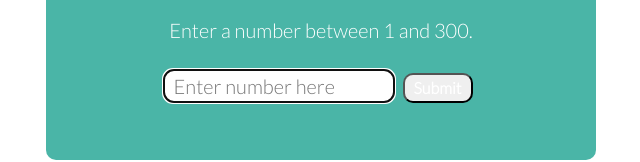
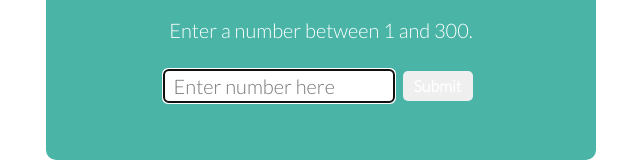
Before and after one commit to summermichiko/FizzBuzz, a plain HTML site: page index.html in a window 1280 px wide. Shown: the part 180-342 px from the top of the page, without its empty margins (319-959 px from the left). Drawn offline with nearby package versions, Linux system fonts and the light colour scheme; a web font is replaced by a local one.

Commit message:
touch ups

```diff
--- a/main.css
+++ b/main.css
@@ -85,7 +85,7 @@ h1 {
 	font-size: 20px;
 	font-family: Lato;
 	color: #3A403F;
-	border-radius: 10px;
+	border-radius: 5px;
 	border: none;
 	position: relative;
 	margin-left: auto;
@@ -95,7 +95,7 @@ h1 {
 
 #submitButton{
 	text-align: center;
-	border-radius: 10px;
+	border-radius: 5px;
 	position: relative;
 	height: 30px;
 	font-family: Lato;
@@ -105,6 +105,8 @@ h1 {
 	margin-left: 5px;
 	margin-right: auto;
 	color: white;
+	border: none;
+	top: -2px;
 }
 
 .addHere {
```
